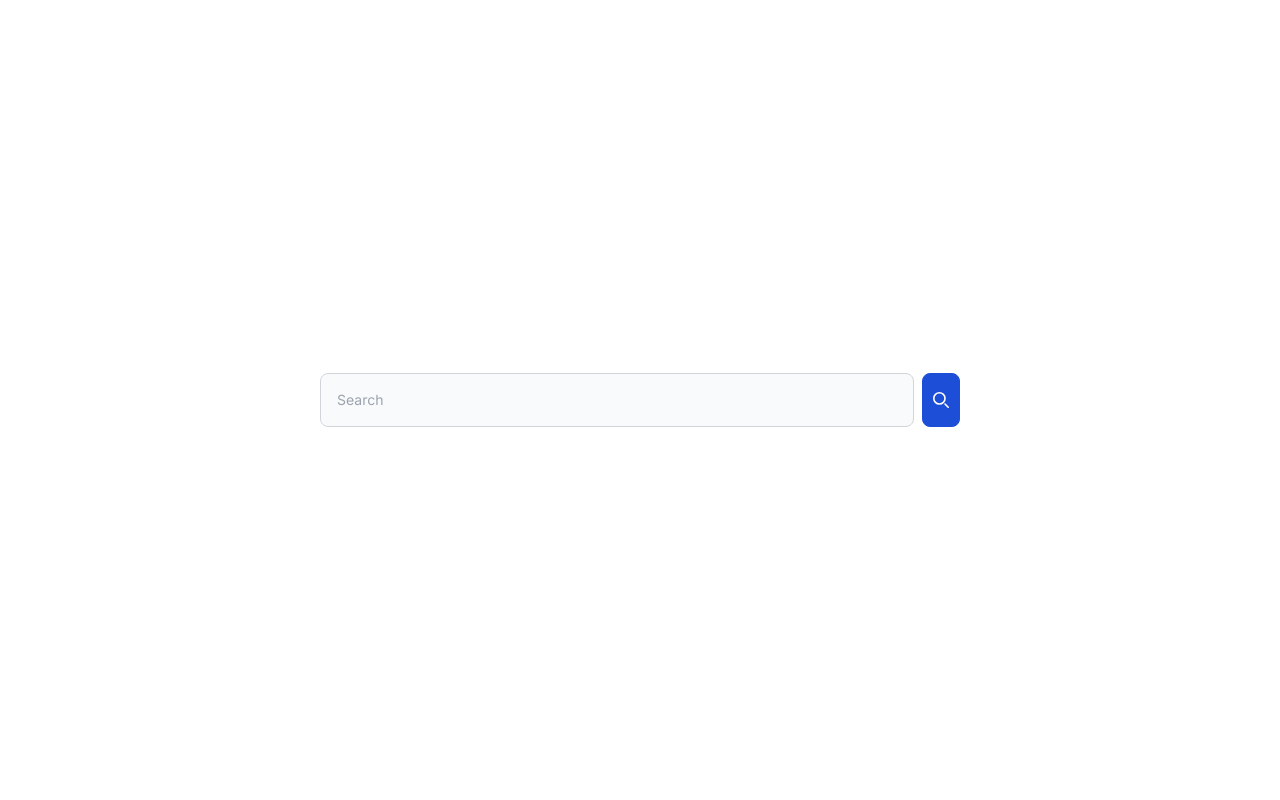
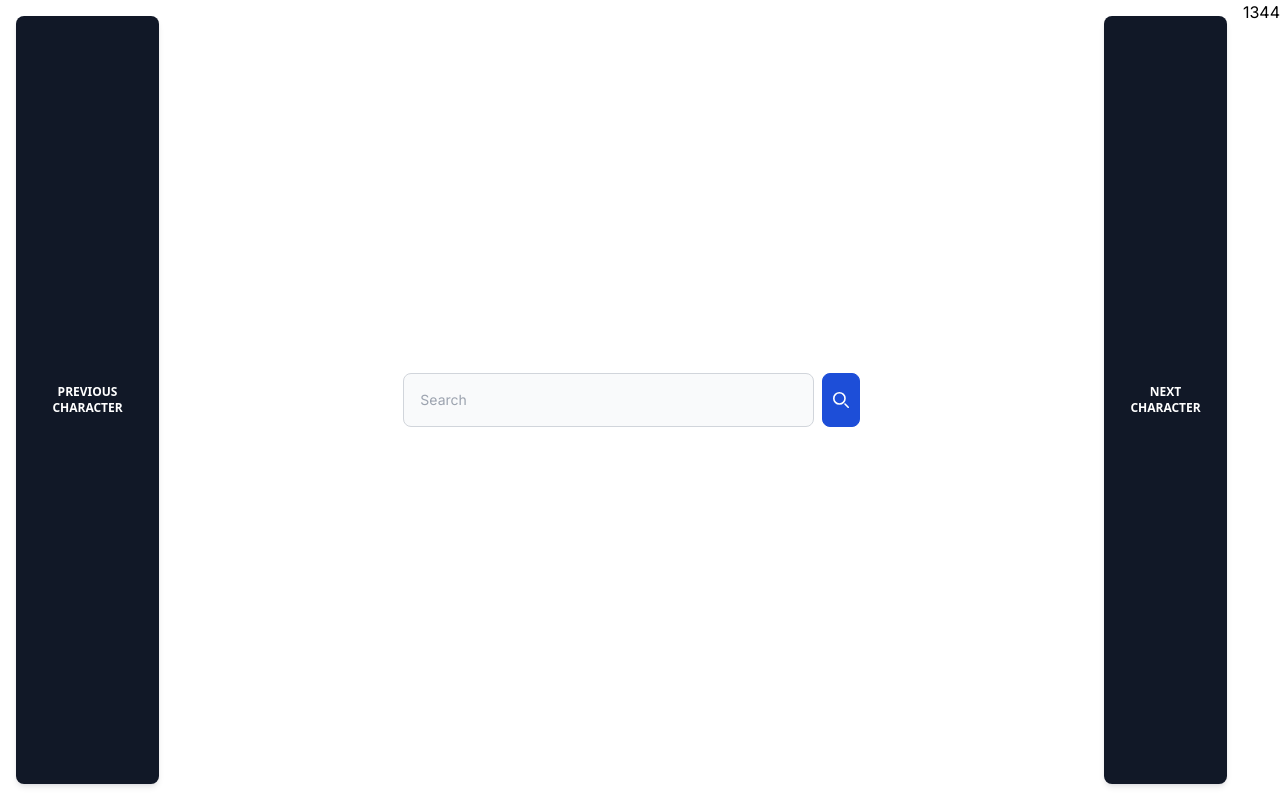
Before and after one commit to lpurgitoryl/jinchuriki, a Next.js app: page / in a window 1280 px wide. Built offline with nearby package versions, Linux system fonts and the light colour scheme; no server answers.

Commit message:
buttons so switch character

```diff
--- a/app/components/button.tsx
+++ b/app/components/button.tsx
@@ -1,9 +1,31 @@
-export default function Button({ buttonName }: { buttonName: string }) {
+import { Dispatch, SetStateAction, FormEvent } from "react";
+
+export default function Button({
+  buttonName,
+  isLeft,
+  onID,
+  ID,
+}: {
+  buttonName: string;
+  isLeft: boolean;
+  onID: Dispatch<SetStateAction<number>>;
+  ID: number;
+}) {
+  function handleClick() {
+    if (isLeft && ID > 0) {
+      onID(ID - 1);
+      return;
+    } else if (!isLeft && ID < 1431) {
+      onID(ID + 1);
+      return;
+    }
+  }
   return (
     <button
       name={buttonName}
-      className="my-4 mx-4 align-middle select-none font-sans font-bold text-center uppercase transition-all disabled:opacity-50 disabled:shadow-none disabled:pointer-events-none text-xs py-3 px-6 rounded-lg bg-gray-900 text-white shadow-md shadow-gray-900/10 hover:shadow-lg hover:shadow-gray-900/20 focus:opacity-[0.85] focus:shadow-none active:opacity-[0.85] active:shadow-none"
+      className="my-4 mx-4 align-middle select-none font-sans font-bold text-center uppercase transition-all disabled:opacity-50 disabled:shadow-none disabled:pointer-events-none text-xs py-3 px-6 rounded-lg bg-gray-900 text-white shadow-md shadow-gray-900/10 hover:shadow-lg hover:shadow-gray-900/20 active:opacity-[0.85] active:bg-gray-500 active:shadow-none"
       type="button"
+      onClick={handleClick}
     >
       {buttonName}
     </button>
--- a/app/components/card.tsx
+++ b/app/components/card.tsx
@@ -39,7 +39,7 @@ function useCharacterID(id: number) {
   };
 }
 
-export default function Card({ query }: { query: string }) {
+export default function Card({ query, cID }: { query: string; cID: number }) {
   const {
     characterByQuery,
     isLoadingCharacterByQuery,
@@ -47,9 +47,12 @@ export default function Card({ query }: { query: string }) {
   } = useCharacter({ query });
 
   const { characterByID, isLoadingCharacterByID, isErrorCharacterByID } =
-    useCharacterID(1344);
+    useCharacterID(cID);
 
   // if next character
+  // either is loading
+  if (isLoadingCharacterByQuery || isLoadingCharacterByID)
+    return <div>loading...</div>;
 
   // only one has errors
   if (
@@ -60,10 +63,6 @@ export default function Card({ query }: { query: string }) {
     return <CardComponent data={characterByID} />;
   }
 
-  // either is loading
-  if (isLoadingCharacterByQuery || isLoadingCharacterByID)
-    return <div>loading...</div>;
-
   // character
   if (!isErrorCharacterByQuery)
     return <CardComponent data={characterByQuery} />;
--- a/app/components/cardComponent.tsx
+++ b/app/components/cardComponent.tsx
@@ -72,23 +72,25 @@ export default function CardComponent({ data }: any) {
           {data.personal.affiliation != null ? (
             <div>
               Affiliation(s):
-              {data.personal.affiliation.length > 1
+              {data.personal.affiliation.length > 1 &&
+              Array.isArray(data.personal.affiliation)
                 ? data.personal.affiliation.map((el) => {
                     return el + ", ";
                   })
-                : data.personal.affiliation[0]}
+                : data.personal.affiliation}
             </div>
           ) : (
             ""
           )}
-          {data.personal.affiliation != null ? (
+          {data.personal.occupation != null ? (
             <div>
               Occupation(s):
-              {data.personal.occupation.length > 1
+              {data.personal.occupation.length > 1 &&
+              Array.isArray(data.personal.occupation)
                 ? data.personal.occupation.map((el) => {
                     return el + ", ";
                   })
-                : data.personal.occupation[0]}
+                : data.personal.occupation}
             </div>
           ) : (
             ""
--- a/app/page.tsx
+++ b/app/page.tsx
@@ -1,26 +1,35 @@
 "use client";
-import { useState } from "react";
+import { useId, useState } from "react";
 import Button from "./components/button";
 import SearchBar from "./components/searchBar";
 import Card from "./components/card";
 
 export default function Home() {
   const [query, setQuery] = useState("");
+  const [currId, setID] = useState(1344);
 
   return (
     <main className="flex h-full w-full justify-center">
-      {/* <div id="buttonContainer" className="flex flex-col w-2/4 justify-center">
-        <Button buttonName="Characters" />
-        <Button buttonName="Villages" />
-        <Button buttonName="Jutsu" />
-      </div> */}
+      <Button
+        buttonName="Previous Character"
+        onID={setID}
+        isLeft={true}
+        ID={currId}
+      />
       <div
         id="contentContainer"
         className="flex flex-col w-full justify-center items-center"
       >
         <SearchBar onQuery={setQuery} />
-        <Card query={query} />
+        <Card query={query} cID={currId} />
       </div>
+      <Button
+        buttonName="Next Character"
+        onID={setID}
+        isLeft={false}
+        ID={currId}
+      />
+      <div>{currId}</div>
     </main>
   );
 }
```
